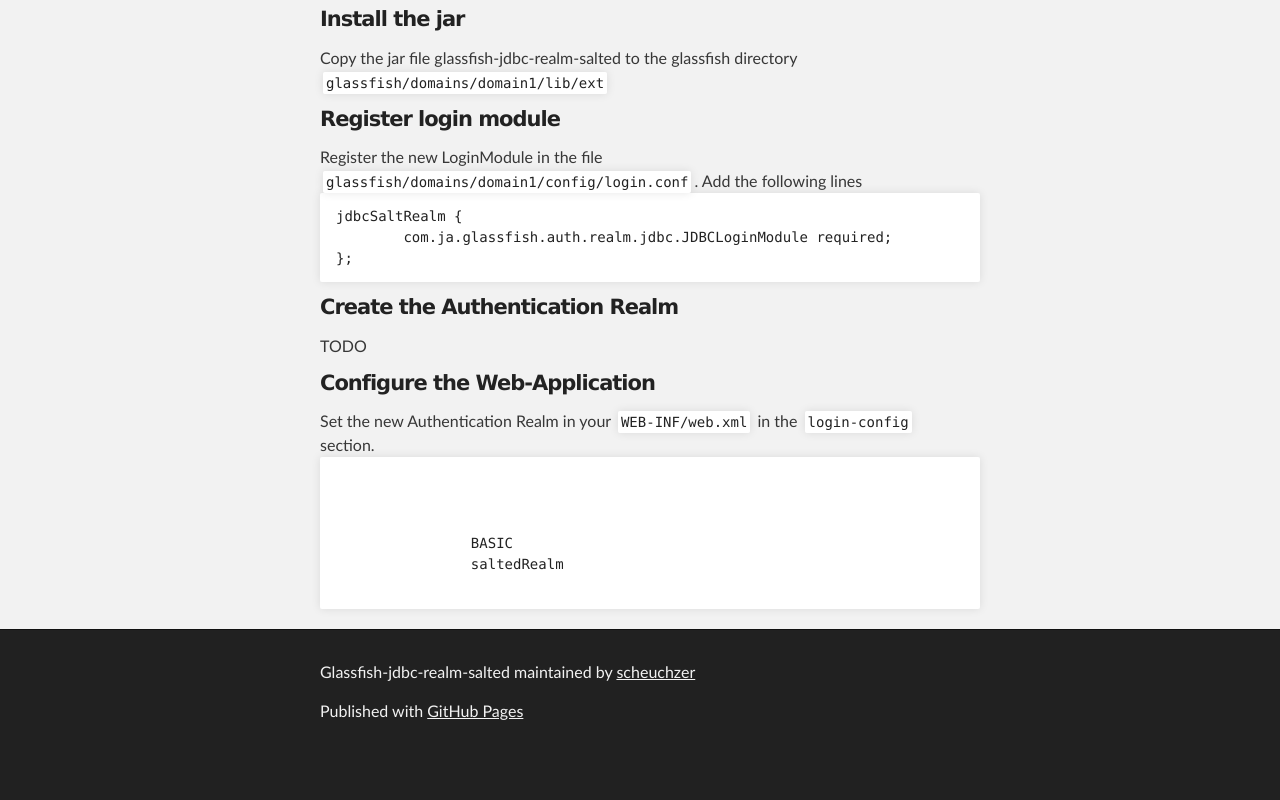
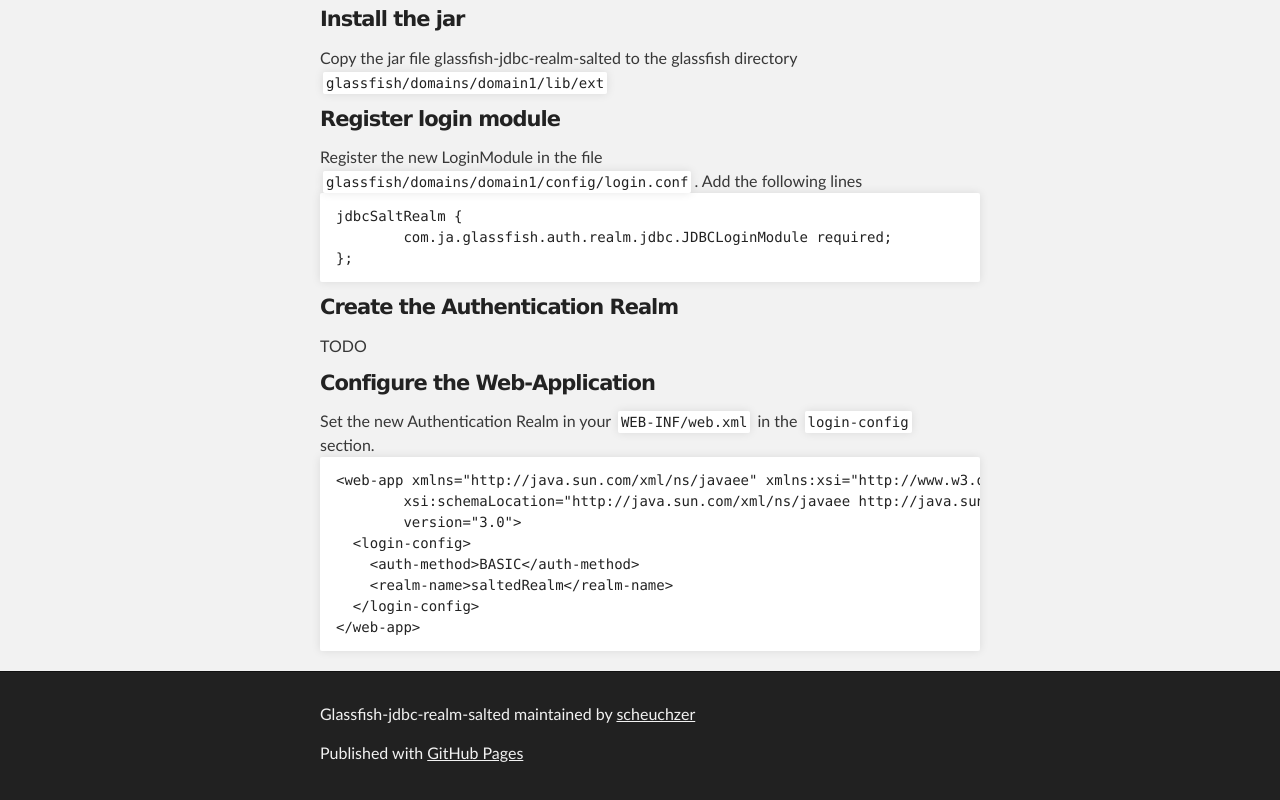
Before and after one commit to scheuchzer/glassfish-jdbc-realm-salted, a plain HTML site: page index.html in a window 1280 px wide. Shown: the part 447-1247 px from the top of the page. Before the commit the page ends 1205 px from the top, so only its background shows below. Drawn offline with Linux system fonts and the light colour scheme.

Commit message:
web-xml section updated

```diff
--- a/index.html
+++ b/index.html
@@ -53,15 +53,14 @@
         <h4>Configure the Web-Application</h4>
         Set the new Authentication Realm in your <code>WEB-INF/web.xml</code> in the <code>login-config</code> section.
 
-        <pre><code class="xml"><web-app xmlns="http://java.sun.com/xml/ns/javaee" xmlns:xsi="http://www.w3.org/2001/XMLSchema-instance"
+        <pre><code class="xml">&lt;web-app xmlns="http://java.sun.com/xml/ns/javaee" xmlns:xsi="http://www.w3.org/2001/XMLSchema-instance"
 	xsi:schemaLocation="http://java.sun.com/xml/ns/javaee http://java.sun.com/xml/ns/javaee/web-app_3_0.xsd"
 	version="3.0">
-
-  <login-config>
-		<auth-method>BASIC</auth-method>
-		<realm-name>saltedRealm</realm-name>
-	</login-config>
-</web-app></code></pre>
+  &lt;login-config>
+    &lt;auth-method>BASIC&lt;/auth-method>
+    &lt;realm-name>saltedRealm&lt;/realm-name>
+  &lt;/login-config>
+&lt;/web-app></code></pre>
       </section>
     </div>
 
```
